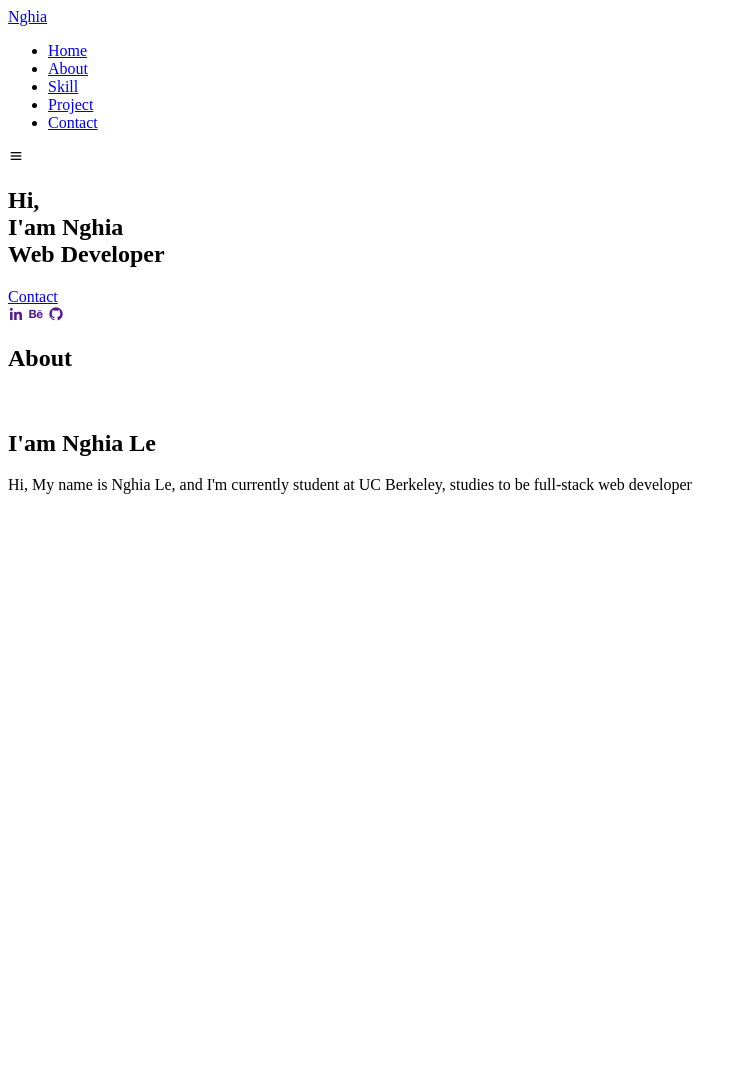
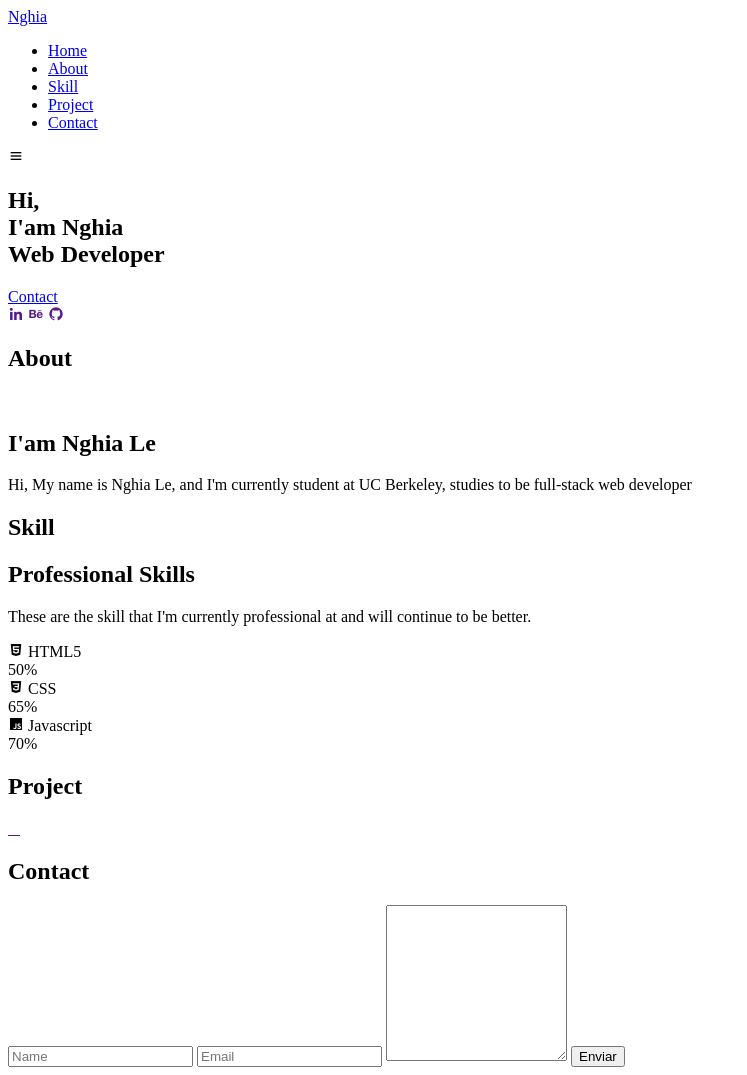
Before and after one commit to Nghia314/Professional-portfolio-, a plain HTML site: page index.html in a window 1280 px wide. Shown: the whole page, without its empty margins (0-747 px from the left). Before the commit the page ends 800 px from the top, so only its background shows below. Drawn offline with nearby package versions, Linux system fonts and the light colour scheme.

Commit message:
finish input for HTML

```diff
--- a/index.html
+++ b/index.html
@@ -60,22 +60,90 @@
                 </div>
             </div>
 
-
         </section>
         <!-- Skill section -->
         <section class="skill section" id="skill">
+            <h2 class="section-title">Skill</h2>
+
+            <div class="skill__container bd-grid">
+                <div>
+                    <h2 class="skill__subtitle">Professional Skills</h2>
+                    <p class="skill__text">These are the skill that I'm currently professional at and will continue to be better.</p>
+                    <div class="skill__data">
+                        <div class="skill__names">
+                            <i class="bx bxl-html5 skill__icon"></i>
+                            <span class="skill__name">HTML5</span>
+                        </div>
+                        <div class="skills__bar skills__html">
 
 
+                        </div>
+                        <div>
+                            <span class="skills__percentage">50%</span>
+                        </div>
+                    </div>
+                    <div class="skill__data">
+                        <div class="skills-names">
+                            <i class="bx bxl-css3 skills__icon"></i>
+                            <span class="Skills__name">CSS</span>
+                        </div>
+                        <div class="skills__bar skills__css">
+
+
+                        </div>
+                        <div>
+                            <span class="skills__percentage">65%</span>
+                        </div>
+                    </div>
+                    <div class="skill__data">
+                        <div class="skills__names">
+                            <i class="bx bxl-javascript skills__icon"></i>
+                            <span class="skills__name">Javascript</span>
+                        </div>
+                        <div class="skills__bar skill__js">
+
+                        </div>
+                        <div>
+                            <span class="skills__percentage">70%</span>
+                        </div>
+                    </div>
+                </div>
+            </div>
         </section>
+
         <!-- Project Section -->
         <section class="project section" id="project">
+            <h2 class="section-title">Project</h2>
+
+            <div class="project__container bd-grid">
+                <a href="" class="project__img">
+                    <img src="" alt="">
+                </a>
+                <a href="" class="project__img">
+                    <img src="" alt="">
+                </a>
+                <a href="" class="project__img">
+                    <img src="" alt="">
+                </a>
+                <a href="" class="project__img">
+                    <img src="" alt="">
+                </a>
+            </div>
 
 
         </section>
         <!-- Contact section -->
         <section class="contact section" id="contact">
+            <h2 class="section-title">Contact</h2>
 
-
+            <div class="contact__container bd-grid">
+                <form action="" class="contact__form">
+                    <input type="text" placeholder="Name" class="contact__input">
+                    <input type="email" placeholder="Email" class="contact__input">
+                    <textarea name="" id="" cols="0" rows="10" class="contact__input"></textarea>
+                    <input type="button" value="Enviar" class="contact__button button">
+                </form>
+            </div>
         </section>
     </main>
     <!-- Footer -->
```
